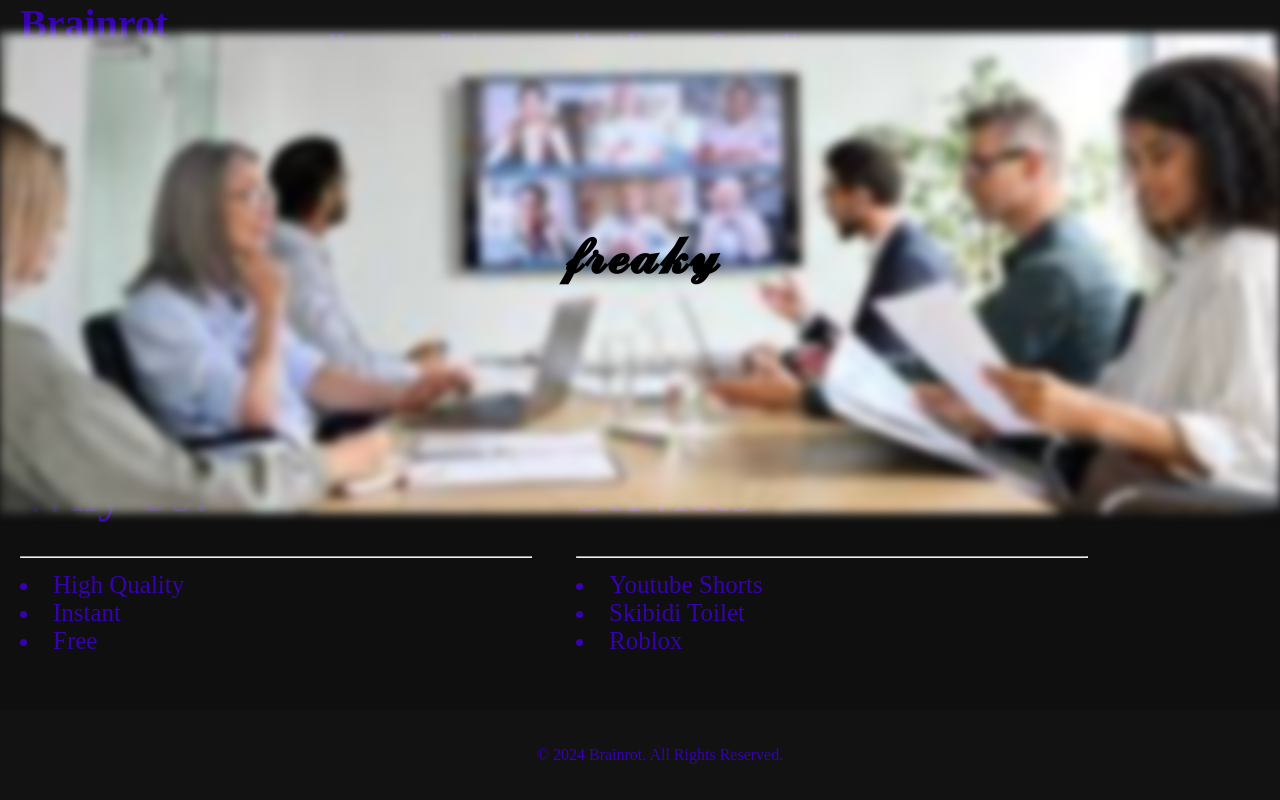
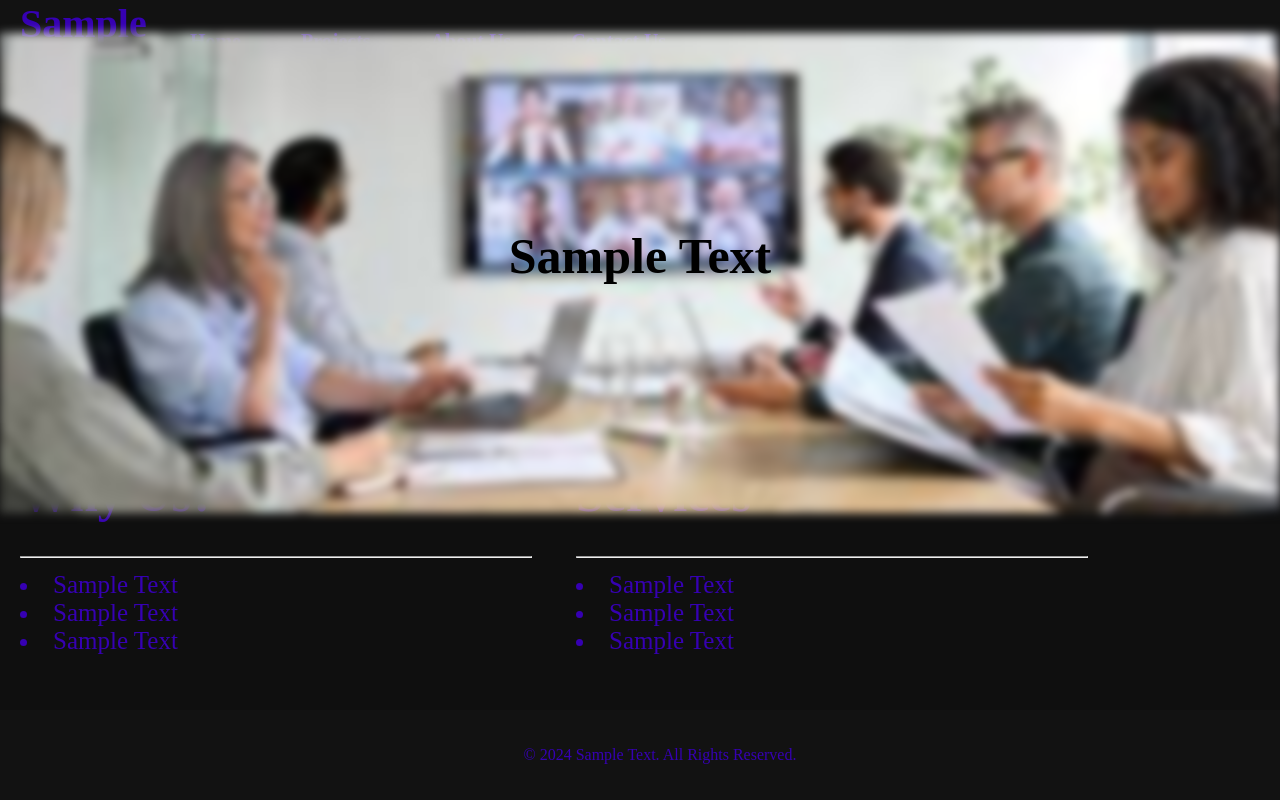
Before and after one commit to thecyberd3n/Sample-Site, a plain HTML site: page index.html in a window 1280 px wide. Drawn offline with Linux system fonts and the light colour scheme.

Commit message:
changed text to sample

```diff
--- a/index.html
+++ b/index.html
@@ -9,8 +9,8 @@
 <body>
     <div class="banner">
         <div>
-            <header>Brainrot</header>
-            <h3 class="subheading">Brainrot Never Felt So Good!</h3>
+            <header>Sample</header>
+            <h3 class="subheading">Sample Text</h3>
         </div>
         <a class="tab" href="index.html">Home</a>
         <a class="tab" href="Projects.html">Projects</a>
@@ -20,28 +20,28 @@
     </div>
     <div class="banner2">
         <img id="banner" src="Images/Banner.png">
-        <h1 id="bannertext">𝓯𝓻𝓮𝓪𝓴𝔂</h1>
+        <h1 id="bannertext">Sample Text</h1>
     </div>
     <div class="why-us">
         <br>
         <h1 id="whyus">Why Us?</h1>
         <hr id="divider">
 
-        <li class="left">High Quality</li>
-        <li class="left">Instant</li>
-        <li class="left">Free</li>
+        <li class="left">Sample Text</li>
+        <li class="left">Sample Text</li>
+        <li class="left">Sample Text</li>
     </div>
 
 
     <div class="services">
         <h1>Services</h1>
         <hr id="divider">
-        <li>Youtube Shorts</li>
-        <li>Skibidi Toilet</li>
-        <li>Roblox</li>
+        <li>Sample Text</li>
+        <li>Sample Text</li>
+        <li>Sample Text</li>
     </div>
     <footer class="footer">
-        <p>&copy; 2024 Brainrot. All Rights Reserved.</p>
+        <p>&copy; 2024 Sample Text. All Rights Reserved.</p>
     </footer>
 
 </body>
--- a/styles.css
+++ b/styles.css
@@ -65,6 +65,7 @@ header{
 
 }
 #bannertext{
+    font-family: dosis;
     font-size: 50px;
     position:relative;
     text-align: center;
```
Also changed, not shown: About Us.html (+3 -3 lines), Contact Us.html (+4 -4 lines), Projects.html (+7 -7 lines).
